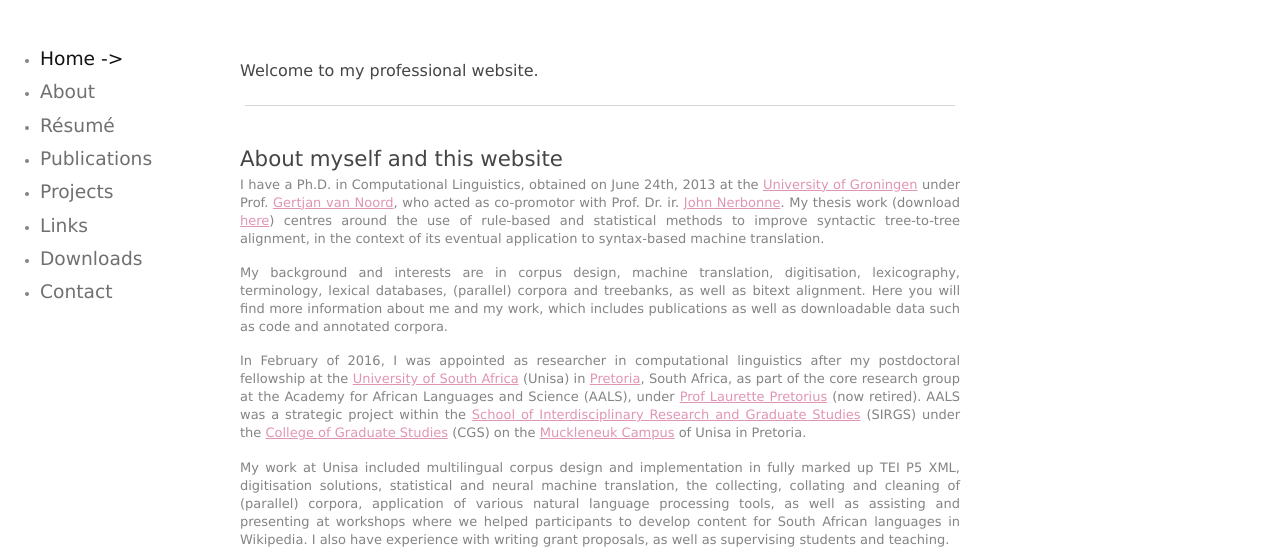
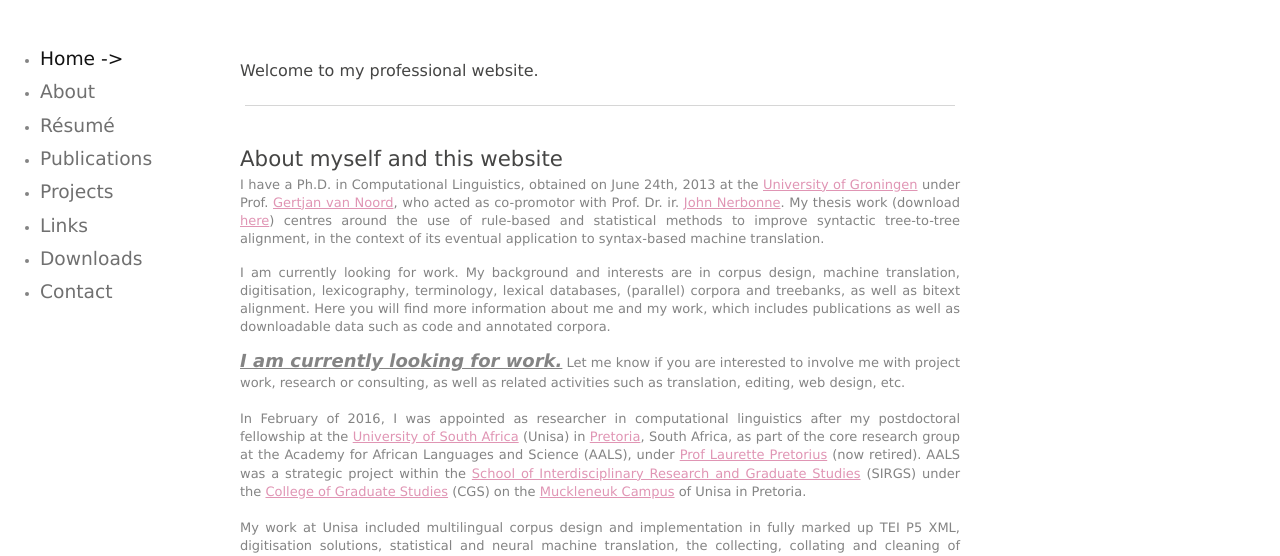
Before and after one commit to GideonK/profsite, a plain HTML site: page index.html in a window 1280 px wide. Shown: the part 137-693 px from the top of the page. Drawn offline with Linux system fonts and the light colour scheme; a web font is replaced by a local one.

Commit message:
index.html: looking for work; CV2020 update

```diff
--- a/index.html
+++ b/index.html
@@ -99,11 +99,11 @@
 
 		<p><font size="2">I have a Ph.D. in Computational Linguistics, obtained on June 24th, 2013 at the <a href="http://www.rug.nl/corporate/index">University of Groningen</a> under Prof. <a href="http://www.let.rug.nl/vannoord/">Gertjan van Noord</a>, who acted as co-promotor with Prof. Dr. ir. <a href="http://www.let.rug.nl/nerbonne/">John Nerbonne</a>. My thesis work (download <a href="downloads/GideonThesis_Electronic.pdf">here</a>) centres around the use of rule-based and statistical methods to improve syntactic tree-to-tree alignment, in the context of its eventual application to syntax-based machine translation.</font></p>
 		<br>
-		<p><font size="2">My background and interests are in corpus design, machine translation, digitisation, lexicography, terminology, lexical databases, (parallel) corpora and treebanks, as well as bitext alignment. Here you will find more information about me and my work, which includes publications as well as downloadable data such as code and annotated corpora.</p>
+		<p><font size="2">I am currently looking for work. My background and interests are in corpus design, machine translation, digitisation, lexicography, terminology, lexical databases, (parallel) corpora and treebanks, as well as bitext alignment. Here you will find more information about me and my work, which includes publications as well as downloadable data such as code and annotated corpora.</p>
 		<br>
 
-<!--    <p><font size="4"><font style="font-style:italic; font-weight:bold; text-decoration: underline !important">I am currently looking for work.</font><font size="2"> Let me know if you are interested to involve me with project work, research or consulting, as well as related activities such as translation, editing, web design, etc.</p>
-    <br> -->
+		<p><font size="4"><font style="font-style:italic; font-weight:bold; text-decoration: underline !important">I am currently looking for work.</font><font size="2"> Let me know if you are interested to involve me with project work, research or consulting, as well as related activities such as translation, editing, web design, etc.</p>
+	    <br>
 		<p><font size="2">In February of 2016, I was appointed as researcher in computational linguistics after my postdoctoral fellowship at the <a href="http://www.unisa.ac.za">University of South Africa</a> (Unisa) in <a href="https://en.wikipedia.org/wiki/Pretoria">Pretoria</a>, South Africa, as part of the core research group at the Academy for African Languages and Science (AALS), under <a href="https://unisouthafr.academia.edu/LPretorius">Prof Laurette Pretorius</a> (now retired). AALS was a strategic project within the <a href="https://www.unisa.ac.za/sites/corporate/default/Colleges/College-of-Graduate-Studies/About/School-of-Interdisciplinary-Research-and-Graduate-Studies-%28SIRGS%29">School of Interdisciplinary Research and Graduate Studies</a> (SIRGS) under the <a href="https://www.unisa.ac.za/sites/corporate/default/Colleges/College-of-Graduate-Studies">College of Graduate Studies</a> (CGS) on the <a href="https://www.unisa.ac.za/sites/corporate/default/Contact-us/Conference-facilities/Muckleneuk-Campus">Muckleneuk Campus</a> of Unisa in Pretoria.</font></p>
 		<br>
 		<p><font size="2">My work at Unisa included multilingual corpus design and implementation in fully marked up TEI P5 XML, digitisation solutions, statistical and neural machine translation, the collecting, collating and cleaning of (parallel) corpora, application of various natural language processing tools, as well as assisting and presenting at workshops where we helped participants to develop content for South African languages in Wikipedia. I also have experience with writing grant proposals, as well as supervising students and teaching.</font></p>
```
Also changed, not shown: 1 other file.
